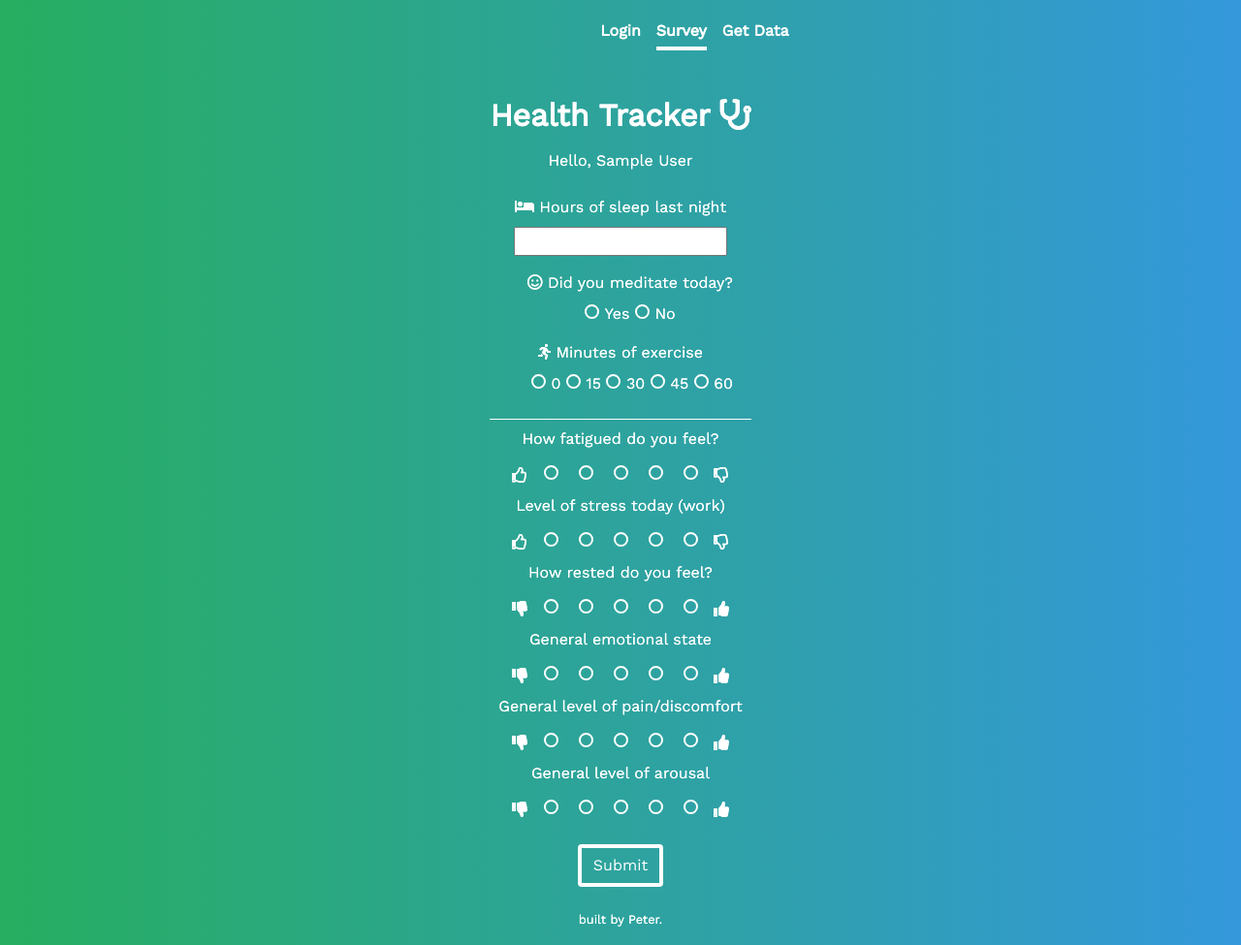
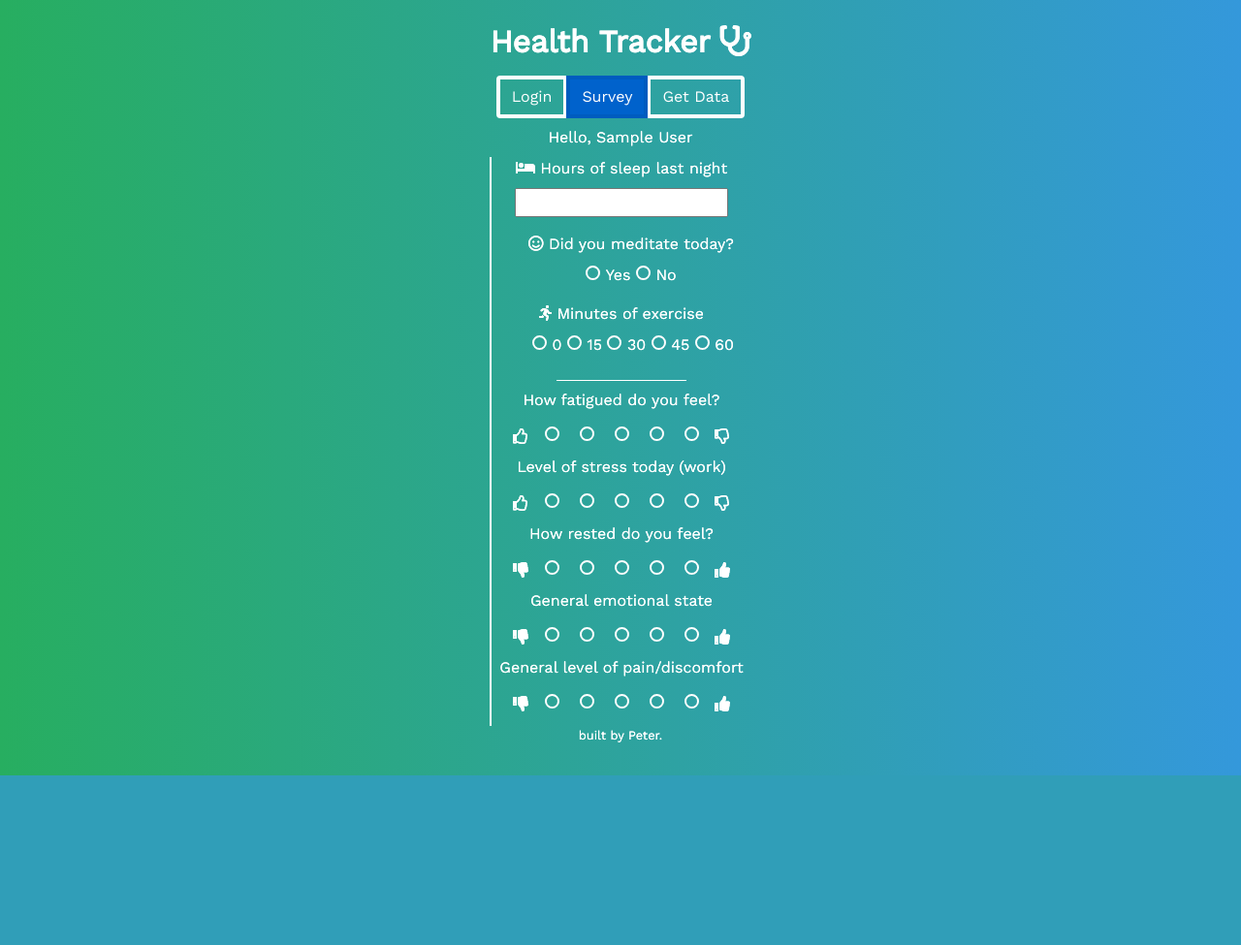
Before and after one commit to peter-amerkhanian/health_tracker, a Flask app: page /survey in a window 1280 px wide. Shown: the whole page at 97% size. After the commit the page ends 800 px from the top, so only its background shows below. Run offline with Flask 2, Linux system fonts and the light colour scheme; the visitor is signed in with stand-in values (Sample User, id 1); some libraries are stand-ins or nearby versions.

Commit message:
redid the nav bar, put survey into an overflow

```diff
--- a/health_tracker/routes.py
+++ b/health_tracker/routes.py
@@ -46,11 +46,11 @@ def survey():
 
 @app.route('/data')
 def data():
-    name = session.get('name')
+    name = 'peter'
     if not name:
         session['logout_alert'] = True
         return redirect(url_for('survey'))
     graph = Graph(name)
     graph.get_data_sqlite(sessions_name=name)
-    graph_data = graph.pygal_line_plot()
-    return render_template('data.html', graph_data=graph_data, graph=graph)
+    graph_data, graph_data_2 = graph.pygal_line_plot()
+    return render_template('data.html', graph_data=graph_data, graph_data_2=graph_data_2, graph=graph)
--- a/health_tracker/static/css/style.css
+++ b/health_tracker/static/css/style.css
@@ -34,7 +34,9 @@ a:hover {
  /* Peter's additions:*/
 hr {
   border-top: 1px solid #ffffff;
+  width: 50%;
 }
+
 
 input[type='radio'] {
         -webkit-appearance: none;
@@ -110,7 +112,7 @@ body {
 }
 
 .nav-masthead .nav-link {
-  padding: .25rem 0;
+  padding: 0rem 0;
   font-weight: 700;
   color: rgba(255, 255, 255, .5);
   background-color: transparent;
@@ -133,10 +135,10 @@ body {
 
 @media (min-width: 48em) {
   .masthead-brand {
-    float: left;
+    float: center;
   }
   .nav-masthead {
-    float: right;
+    float: center;
   }
 }
 
@@ -144,6 +146,7 @@ body {
 /*
  * Cover
  */
+ /*
 .cover {
   padding: 0 1.5rem;
 }
@@ -151,7 +154,7 @@ body {
   padding: .75rem 1.25rem;
   font-weight: 700;
 }
-
+*/
 
 /*
  * Footer
--- a/health_tracker/templates/layout.html
+++ b/health_tracker/templates/layout.html
@@ -24,18 +24,21 @@
 <body class="text-center">
 <div class="cover-container d-flex h-100 p-3 flex-column">
     <header class="masthead mb-auto">
-        <div class="inner">
-            <nav class="nav nav-masthead justify-content-center">
+            <h2 class="mt-2 mb-3">
+        <b>Health Tracker </b><i class="fas fa-stethoscope"></i>
+    </h2>
+        <div class="btn-group">
         {% block navbar %}
             {% endblock navbar %}
-            </nav>
         </div>
     </header>
     {% block content %}
     {% endblock content %}
     <footer class="mastfoot mt-auto">
         <div class="inner">
-      <p><small>built by <a href="https:peter-amerkhanian.github.io">Peter</a>.</small></p>
+            <p>
+                <small>built by <a href="https:peter-amerkhanian.github.io">Peter</a>.</small>
+            </p>
         </div>
     </footer>
 </div>
--- a/health_tracker/templates/survey.html
+++ b/health_tracker/templates/survey.html
@@ -1,20 +1,17 @@
 {% extends "layout.html" %}
 {% block navbar %}
-<a class="nav-link" href="{{ url_for('login') }}">Login</a>
-<a class="nav-link active" href="{{ url_for('survey') }}">Survey</a>
-<a class="nav-link" href="{{ url_for('data') }}">Get Data</a>
+<a class="btn btn-primary" href="{{ url_for('login') }}">Login</a>
+<a class="btn btn-primary active" href="{{ url_for('survey') }}">Survey</a>
+<a class="btn btn-primary" href="{{ url_for('data') }}">Get Data</a>
 {% endblock navbar %}
 {% block content %}
-<main role="main" class="inner cover">
-<div class="container text-center">
-    <h2 class="mt-5 mb-3">
-        <b>Health Tracker </b><i class="fas fa-stethoscope"></i>
-    </h2>
+<div class="mt-2 mb-2">
+    Hello, {{ name }}
 </div>
-<div> Hello, {{ name }}</div><br/>
-    <div class="container">
-            <form method="POST" action="" class="justify-content-center">
-                {{ form.hidden_tag() }} <i class="fas fa-bed"></i>
+<div class="overflow-auto" style="border-left-style: solid; border-width: 2px">
+            <form method="POST" action="" class="">
+                {{ form.hidden_tag() }}
+                <i class="fas fa-bed"></i>
                 {{ form.hours_of_sleep.label }} last night
                 <div class="form-group">
                     {{ form.hours_of_sleep() }}
@@ -97,6 +94,5 @@
                     {{ form.submit(class="btn btn-primary mt-3 mb-2 mx-1") }}
                 </div>
             </form>
-        </div>
-</main>
+    </div>
 {% endblock content %}
```
Also changed, not shown: health_tracker/graphics.py (+30 -10 lines), health_tracker/templates/data.html (+7 -8 lines), health_tracker/templates/login.html (+3 -5 lines). Lines whose indentation alone changed are shown as unchanged.
